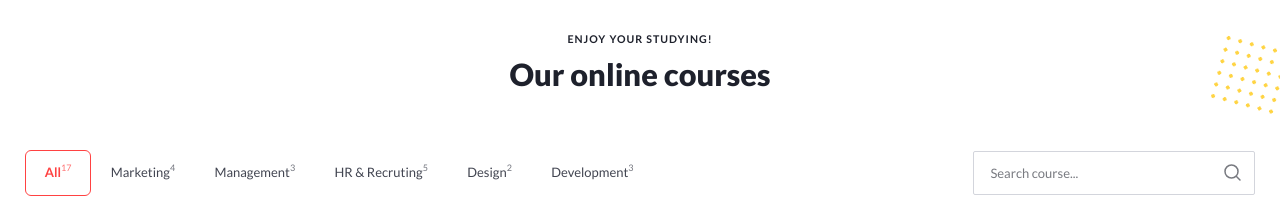
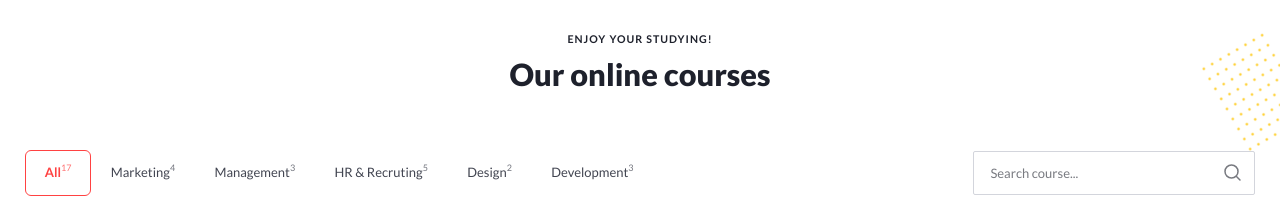
Before and after one commit to luhgeek1/pp-app, a website: page index.html in a window 1280 px wide. Shown: the top 198 px of the page. Drawn offline with Linux system fonts and the light colour scheme.

Commit message:
Use background image for catalog decor
Add a decorative PNG and switch the catalog decoration from CSS dots to an image. Added assets/Untitled.png, replaced the .catalog__decor-dots element in index.html with an <img class="catalog__bg-decor">, and updated SCSS/CSS to rename .catalog__decor-dots to .catalog__bg-decor with new positioning (full-width top-left, display:block) and sizing suitable for an image background. Changes keep the decorative element but move styling from radial-gradient to an image asset.

```diff
--- a/index.html
+++ b/index.html
@@ -13,7 +13,7 @@
 
 <main class="catalog">
 
-  <div class="catalog__decor-dots" aria-hidden="true"></div>
+  <img class="catalog__bg-decor" src="assets/Untitled.png" aria-hidden="true" alt="">
   <div class="catalog__decor-halfcircles" aria-hidden="true">
     <span class="catalog__decor-halfcircle"></span>
     <span class="catalog__decor-halfcircle"></span>
--- a/scss/_catalog.scss
+++ b/scss/_catalog.scss
@@ -10,19 +10,15 @@
   overflow: hidden;
 }
 
-.catalog__decor-dots {
+.catalog__bg-decor {
   position: absolute;
-  top: clamp(41px, 4.12vw, 79px);
-  right: -18px;
-  width: clamp(80px, 7.45vw, 143px);
-  height: clamp(58px, 5.47vw, 105px);
-  background-image: radial-gradient(circle, $color-card-bg 2px, transparent 2px);
-  background-size: 12px 12px;
-  transform: rotate(15deg);
-  transform-origin: bottom right;
-  opacity: 0.9;
+  top: 0;
+  left: 0;
+  width: 100%;
+  height: auto;
   pointer-events: none;
   z-index: -1;
+  display: block;
 }
 
 .catalog__decor-halfcircles {
```
Also changed, not shown: assets/Untitled.png (added), css/main.css.
